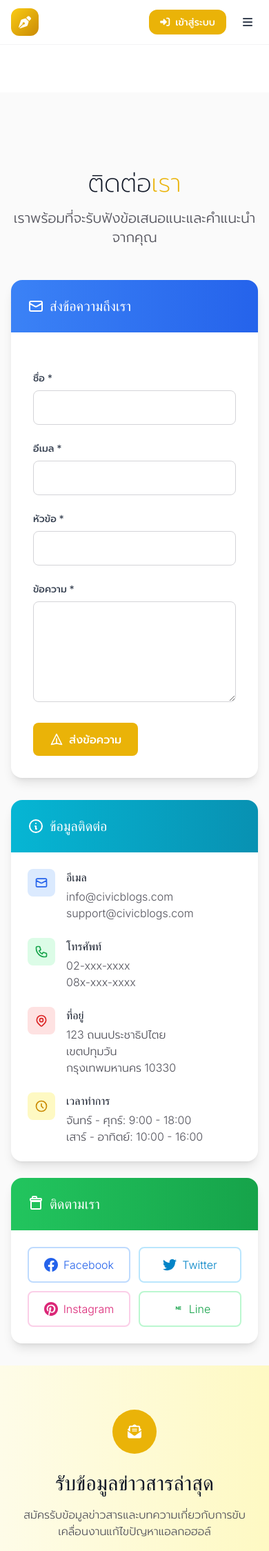
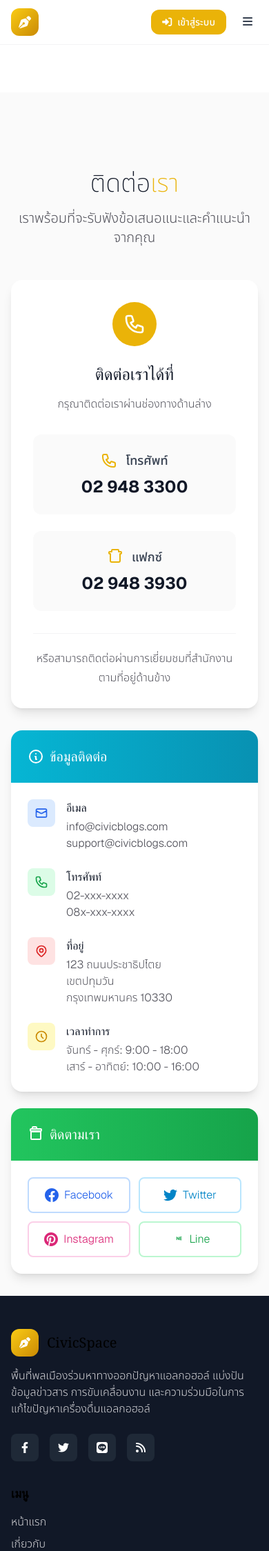
Before and after one commit to cabindev/civicblogs, a Django app: page /contact/ in a window 390 px wide. Shown: the top 2249 px of the page at 69% size. Run offline with Django 5.2, Linux system fonts and the light colour scheme; data comes from the database, SQL or seed files in the repository; parts of the project's set-up code (start-up, migrations or seed data) failed here and were passed over; some libraries are stand-ins or nearby versions.

Commit message:
Major UI improvements and contact system overhaul
Font Updates:
- Replace Inter/Poppins/Prompt with modern Geist and Noto Sans Thai
- Update font family configuration in Tailwind
- Improve Thai-English font rendering

Navigation Cleanup:
- Remove all icons from navbar menu items
- Clean, minimal navigation design
- Better typography focus

Newsletter Removal:
- Remove newsletter subscription section from base template
- Clean up newsletter-related content

Contact System Overhaul:
- Replace contact form with direct contact information
- Remove form that only stored in database without email delivery
- Display clear phone and fax numbers
- Improve contact page layout and usability
- Update page title to CivicSpace branding

🤖 Generated with [Claude Code](https://claude.ai/code)

Co-Authored-By: Claude <noreply@anthropic.com>

```diff
--- a/templates/base.html
+++ b/templates/base.html
@@ -8,7 +8,7 @@
     <!-- Google Fonts -->
     <link rel="preconnect" href="https://fonts.googleapis.com">
     <link rel="preconnect" href="https://fonts.gstatic.com" crossorigin>
-    <link href="https://fonts.googleapis.com/css2?family=Inter:wght@100;200;300;400;500;600;700&family=Poppins:wght@100;200;300;400;500;600;700&family=Prompt:wght@100;200;300;400;500;600;700&display=swap" rel="stylesheet">
+    <link href="https://fonts.googleapis.com/css2?family=Geist:wght@100;200;300;400;500;600;700;800;900&family=Geist+Mono:wght@100;200;300;400;500;600;700;800;900&family=Noto+Sans+Thai:wght@100;200;300;400;500;600;700;800;900&family=Sarabun:wght@100;200;300;400;500;600;700;800&display=swap" rel="stylesheet">
 
     <!-- Tailwind CSS -->
     <script src="https://cdn.tailwindcss.com"></script>
@@ -45,9 +45,10 @@
                         }
                     },
                     fontFamily: {
-                        'sans': ['Inter', 'Prompt', 'system-ui', '-apple-system', 'BlinkMacSystemFont', 'sans-serif'],
-                        'display': ['Poppins', 'Prompt', 'system-ui', 'sans-serif'],
-                        'thai': ['Prompt', 'Sarabun', 'system-ui', 'sans-serif'],
+                        'sans': ['Geist', 'Noto Sans Thai', 'system-ui', '-apple-system', 'BlinkMacSystemFont', 'sans-serif'],
+                        'display': ['Geist', 'Noto Sans Thai', 'system-ui', 'sans-serif'],
+                        'thai': ['Noto Sans Thai', 'Sarabun', 'system-ui', 'sans-serif'],
+                        'mono': ['Geist Mono', 'Monaco', 'Menlo', 'Ubuntu Mono', 'monospace'],
                     },
                     fontWeight: {
                         thin: '100',
@@ -142,13 +143,13 @@
                 <!-- Desktop Navigation -->
                 <div class="hidden md:flex items-center space-x-1">
                     <a href="{% url 'blog:post_list' %}" class="px-4 py-2 text-sm font-medium text-gray-700 hover:text-yellow-600 hover:bg-yellow-50 rounded-lg transition-colors duration-200">
-                        <i class="fas fa-home mr-2"></i>หน้าแรก
+                        หน้าแรก
                     </a>
 
                     <!-- Categories Dropdown -->
                     <div class="relative group">
                         <button class="px-4 py-2 text-sm font-medium text-gray-700 hover:text-yellow-600 hover:bg-yellow-50 rounded-lg transition-colors duration-200 flex items-center">
-                            <i class="fas fa-folder mr-2"></i>หมวดหมู่
+                            หมวดหมู่
                             <i class="fas fa-chevron-down ml-1 text-xs"></i>
                         </button>
                         <div class="absolute top-full left-0 mt-2 w-48 bg-white rounded-xl shadow-lg border border-gray-100 opacity-0 invisible group-hover:opacity-100 group-hover:visible transition-all duration-200">
@@ -165,10 +166,10 @@
                     </div>
 
                     <a href="{% url 'blog:about' %}" class="px-4 py-2 text-sm font-medium text-gray-700 hover:text-yellow-600 hover:bg-yellow-50 rounded-lg transition-colors duration-200">
-                        <i class="fas fa-info-circle mr-2"></i>เกี่ยวกับ
+                        เกี่ยวกับ
                     </a>
                     <a href="{% url 'blog:contact' %}" class="px-4 py-2 text-sm font-medium text-gray-700 hover:text-yellow-600 hover:bg-yellow-50 rounded-lg transition-colors duration-200">
-                        <i class="fas fa-envelope mr-2"></i>ติดต่อ
+                        ติดต่อ
                     </a>
                 </div>
 
@@ -244,13 +245,13 @@
                 </form>
 
                 <a href="{% url 'blog:post_list' %}" class="block px-3 py-2 text-gray-700 hover:bg-yellow-50 hover:text-yellow-600 rounded-lg">
-                    <i class="fas fa-home mr-2"></i>หน้าแรก
+                    หน้าแรก
                 </a>
 
                 <!-- Mobile Categories -->
                 <div class="space-y-1">
-                    <p class="px-3 py-2 text-sm font-medium text-gray-500 flex items-center">
-                        <i class="fas fa-folder mr-2"></i>หมวดหมู่
+                    <p class="px-3 py-2 text-sm font-medium text-gray-500">
+                        หมวดหมู่
                     </p>
                     {% for category in global_categories %}
                     <a href="{% url 'blog:category_detail' category.slug %}" class="block px-6 py-2 text-sm text-gray-700 hover:bg-yellow-50 hover:text-yellow-600 rounded-lg">
@@ -262,10 +263,10 @@
                 </div>
 
                 <a href="{% url 'blog:about' %}" class="block px-3 py-2 text-gray-700 hover:bg-yellow-50 hover:text-yellow-600 rounded-lg">
-                    <i class="fas fa-info-circle mr-2"></i>เกี่ยวกับ
+                    เกี่ยวกับ
                 </a>
                 <a href="{% url 'blog:contact' %}" class="block px-3 py-2 text-gray-700 hover:bg-yellow-50 hover:text-yellow-600 rounded-lg">
-                    <i class="fas fa-envelope mr-2"></i>ติดต่อ
+                    ติดต่อ
                 </a>
             </div>
         </div>
@@ -311,29 +312,6 @@
         {% block content %}{% endblock %}
     </main>
 
-    <!-- Newsletter Section -->
-    {% block newsletter %}
-    <section class="bg-gradient-to-r from-yellow-50 to-yellow-100 py-16">
-        <div class="max-w-7xl mx-auto px-4 sm:px-6 lg:px-8">
-            <div class="max-w-2xl mx-auto text-center">
-                <div class="inline-flex items-center justify-center w-16 h-16 bg-yellow-500 rounded-full mb-6">
-                    <i class="fas fa-envelope-open-text text-white text-xl"></i>
-                </div>
-                <h2 class="text-3xl font-normal text-gray-900 mb-4">รับข้อมูลข่าวสารล่าสุด</h2>
-                <p class="text-gray-600 mb-8">สมัครรับข้อมูลข่าวสารและบทความเกี่ยวกับการขับเคลื่อนงานแก้ไขปัญหาแอลกอฮอล์</p>
-
-                <form method="post" action="#" class="flex flex-col sm:flex-row gap-4 max-w-md mx-auto">
-                    {% csrf_token %}
-                    <input type="email" name="email" placeholder="กรอกอีเมลของคุณ..." required
-                           class="flex-1 px-6 py-3 bg-white border border-gray-200 rounded-xl text-sm focus:outline-none focus:ring-2 focus:ring-yellow-500 focus:border-transparent">
-                    <button type="submit" class="px-6 py-3 bg-yellow-500 hover:bg-yellow-600 text-white font-medium rounded-xl transition-colors duration-200">
-                        <i class="fas fa-paper-plane mr-2"></i>สมัครรับข่าวสาร
-                    </button>
-                </form>
-            </div>
-        </div>
-    </section>
-    {% endblock %}
 
     <!-- Footer -->
     <footer class="bg-gray-900 text-white">
--- a/templates/blog/contact.html
+++ b/templates/blog/contact.html
@@ -1,6 +1,6 @@
 {% extends 'base.html' %}
 
-{% block title %}ติดต่อเรา - CivicBlogs{% endblock %}
+{% block title %}ติดต่อเรา - CivicSpace{% endblock %}
 
 {% block content %}
 <div class="min-h-screen bg-gray-50 pt-20">
@@ -12,57 +12,43 @@
 
         <div class="grid lg:grid-cols-3 gap-8">
             <div class="lg:col-span-2">
-                <div class="bg-white rounded-2xl shadow-lg overflow-hidden">
-                    <div class="bg-gradient-to-r from-blue-500 to-blue-600 p-6">
-                        <h3 class="text-xl font-normal text-white flex items-center gap-2">
-                            <svg class="w-6 h-6" fill="none" stroke="currentColor" viewBox="0 0 24 24">
-                                <path stroke-linecap="round" stroke-linejoin="round" stroke-width="2" d="M3 8l7.89 4.26a2 2 0 002.22 0L21 8M5 19h14a2 2 0 002-2V7a2 2 0 00-2-2H5a2 2 0 00-2 2v10a2 2 0 002 2z"></path>
+                <div class="bg-white rounded-2xl shadow-lg overflow-hidden p-8">
+                    <div class="text-center">
+                        <div class="inline-flex items-center justify-center w-16 h-16 bg-yellow-500 rounded-full mb-6">
+                            <svg class="w-8 h-8 text-white" fill="none" stroke="currentColor" viewBox="0 0 24 24">
+                                <path stroke-linecap="round" stroke-linejoin="round" stroke-width="2" d="M3 5a2 2 0 012-2h3.28a1 1 0 01.948.684l1.498 4.493a1 1 0 01-.502 1.21l-2.257 1.13a11.042 11.042 0 005.516 5.516l1.13-2.257a1 1 0 011.21-.502l4.493 1.498a1 1 0 01.684.949V19a2 2 0 01-2 2h-1C9.716 21 3 14.284 3 6V5z"></path>
                             </svg>
-                            ส่งข้อความถึงเรา
-                        </h3>
-                    </div>
-                    <div class="p-8">
-                        <form method="post" class="space-y-6">
-                            {% csrf_token %}
-                            <div>
-                                <label for="{{ form.name.id_for_label }}" class="block text-sm font-medium text-gray-700 mb-2">ชื่อ *</label>
-                                <input type="text" name="{{ form.name.name }}" id="{{ form.name.id_for_label }}" class="w-full px-4 py-3 border border-gray-300 rounded-lg focus:ring-2 focus:ring-yellow-500 focus:border-yellow-500 transition-colors" required>
-                                {% if form.name.errors %}
-                                    <div class="text-red-500 text-sm mt-1">{{ form.name.errors.0 }}</div>
-                                {% endif %}
+                        </div>
+                        <h3 class="text-2xl font-normal text-gray-900 mb-4">ติดต่อเราได้ที่</h3>
+                        <p class="text-gray-600 mb-8">กรุณาติดต่อเราผ่านช่องทางด้านล่าง</p>
+
+                        <!-- Contact Methods -->
+                        <div class="grid grid-cols-1 md:grid-cols-2 gap-6">
+                            <div class="bg-gray-50 rounded-xl p-6">
+                                <div class="flex items-center justify-center gap-3 text-gray-700 mb-2">
+                                    <svg class="w-6 h-6 text-yellow-500" fill="none" stroke="currentColor" viewBox="0 0 24 24">
+                                        <path stroke-linecap="round" stroke-linejoin="round" stroke-width="2" d="M3 5a2 2 0 012-2h3.28a1 1 0 01.948.684l1.498 4.493a1 1 0 01-.502 1.21l-2.257 1.13a11.042 11.042 0 005.516 5.516l1.13-2.257a1 1 0 011.21-.502l4.493 1.498a1 1 0 01.684.949V19a2 2 0 01-2 2h-1C9.716 21 3 14.284 3 6V5z"></path>
+                                    </svg>
+                                    <span class="font-medium text-lg">โทรศัพท์</span>
+                                </div>
+                                <p class="text-2xl font-bold text-gray-900">02 948 3300</p>
                             </div>
 
-                            <div>
-                                <label for="{{ form.email.id_for_label }}" class="block text-sm font-medium text-gray-700 mb-2">อีเมล *</label>
-                                <input type="email" name="{{ form.email.name }}" id="{{ form.email.id_for_label }}" class="w-full px-4 py-3 border border-gray-300 rounded-lg focus:ring-2 focus:ring-yellow-500 focus:border-yellow-500 transition-colors" required>
-                                {% if form.email.errors %}
-                                    <div class="text-red-500 text-sm mt-1">{{ form.email.errors.0 }}</div>
-                                {% endif %}
+                            <div class="bg-gray-50 rounded-xl p-6">
+                                <div class="flex items-center justify-center gap-3 text-gray-700 mb-2">
+                                    <svg class="w-6 h-6 text-yellow-500" fill="none" stroke="currentColor" viewBox="0 0 24 24">
+                                        <path stroke-linecap="round" stroke-linejoin="round" stroke-width="2" d="M7 4V2a1 1 0 011-1h8a1 1 0 011 1v2h3a1 1 0 011 1v1a1 1 0 01-1 1h-1v10a2 2 0 01-2 2H7a2 2 0 01-2-2V7H4a1 1 0 01-1-1V5a1 1 0 011-1h3z"></path>
+                                    </svg>
+                                    <span class="font-medium text-lg">แฟกซ์</span>
+                                </div>
+                                <p class="text-2xl font-bold text-gray-900">02 948 3930</p>
                             </div>
+                        </div>
 
-                            <div>
-                                <label for="{{ form.subject.id_for_label }}" class="block text-sm font-medium text-gray-700 mb-2">หัวข้อ *</label>
-                                <input type="text" name="{{ form.subject.name }}" id="{{ form.subject.id_for_label }}" class="w-full px-4 py-3 border border-gray-300 rounded-lg focus:ring-2 focus:ring-yellow-500 focus:border-yellow-500 transition-colors" required>
-                                {% if form.subject.errors %}
-                                    <div class="text-red-500 text-sm mt-1">{{ form.subject.errors.0 }}</div>
-                                {% endif %}
-                            </div>
-
-                            <div>
-                                <label for="{{ form.message.id_for_label }}" class="block text-sm font-medium text-gray-700 mb-2">ข้อความ *</label>
-                                <textarea name="{{ form.message.name }}" id="{{ form.message.id_for_label }}" rows="5" class="w-full px-4 py-3 border border-gray-300 rounded-lg focus:ring-2 focus:ring-yellow-500 focus:border-yellow-500 transition-colors" required></textarea>
-                                {% if form.message.errors %}
-                                    <div class="text-red-500 text-sm mt-1">{{ form.message.errors.0 }}</div>
-                                {% endif %}
-                            </div>
-
-                            <button type="submit" class="inline-flex items-center px-6 py-3 bg-yellow-500 text-white font-medium rounded-lg hover:bg-yellow-600 transition-colors duration-300 group">
-                                <svg class="w-5 h-5 mr-2 group-hover:translate-x-1 transition-transform duration-300" fill="none" stroke="currentColor" viewBox="0 0 24 24">
-                                    <path stroke-linecap="round" stroke-linejoin="round" stroke-width="2" d="M12 19l9 2-9-18-9 18 9-2zm0 0v-8"></path>
-                                </svg>
-                                ส่งข้อความ
-                            </button>
-                        </form>
+                        <div class="mt-8 pt-6 border-t border-gray-100">
+                            <p class="text-gray-600">หรือสามารถติดต่อผ่านการเยี่ยมชมที่สำนักงาน</p>
+                            <p class="text-gray-600 mt-1">ตามที่อยู่ด้านข้าง</p>
+                        </div>
                     </div>
                 </div>
             </div>
```
